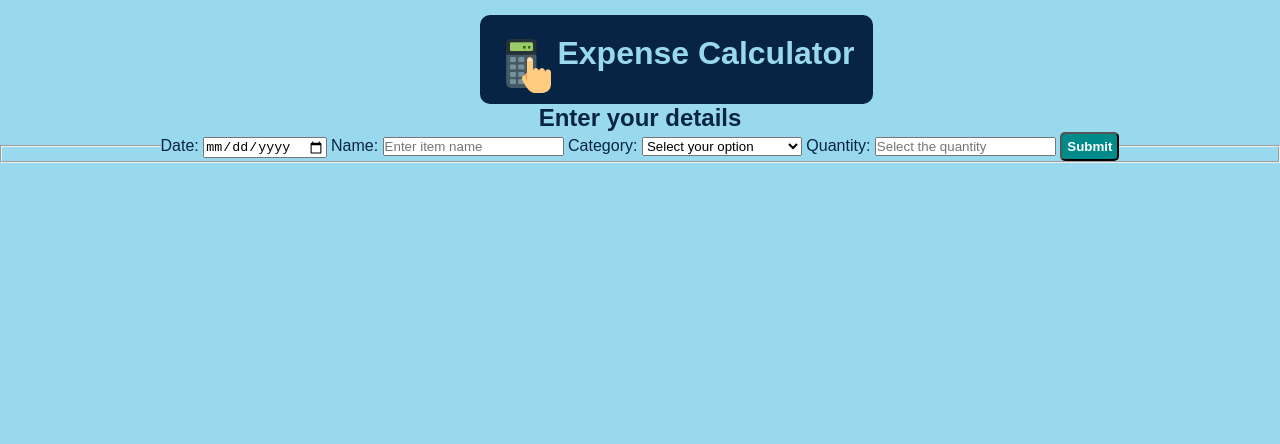
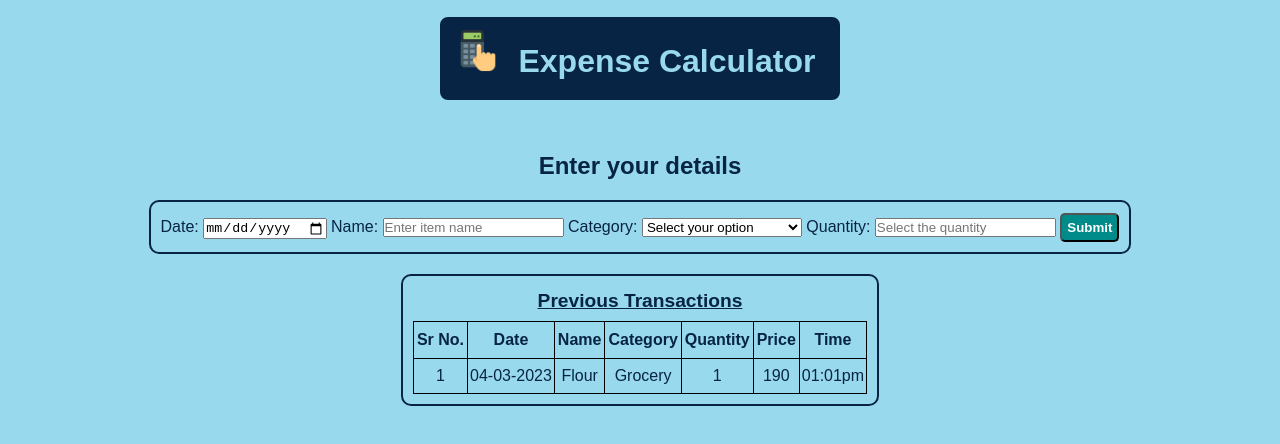
Before and after one commit to Abdulqadirajabsha/Web-Project, a website: page homepage.html in a window 1280 px wide. Drawn offline with Linux system fonts and the light colour scheme.

Commit message:
Changes made to HTML and CSS files. historypage.html and historypage.css deleted

```diff
--- a/CSS-files/historypage.css
+++ /dev/null
@@ -1,48 +0,0 @@
-* {
-  margin: 0;
-  padding: 0;
-  box-sizing: border-box;
-}
-
-html {
-  font-family: sans-serif;
-  color: #072445;
-  background-color: #99d9ee;
-}
-
-body {
-  position: relative;
-  margin: auto;
-  padding: 40%;
-  display: contents;
-  text-align: center;
-}
-
-h1 {
-  width: fit-content;
-  background-color: #072445;
-  color: #99d9ee;
-  border-radius: 10px;
-  margin-top: 15px;
-  margin-left: 37.5%;
-  padding-top: 20px;
-  display: flex;
-  justify-content: center;
-  text-align: center;
-}
-
-#calculator-image {
-  width: 15%;
-  overflow: initial;
-  padding-bottom: 10px;
-}
-
-table,
-tr,
-th,
-td {
-  border: 1px solid black;
-  border-collapse: collapse;
-  padding: 0.5rem;
-  text-align: center;
-}
--- a/CSS-files/homepage.css
+++ b/CSS-files/homepage.css
@@ -18,23 +18,42 @@ body {
   text-align: center;
 }
 
-h1 {
-  width: fit-content;
+.header {
+  border: 2px solid;
   background-color: #072445;
   color: #99d9ee;
   border-radius: 10px;
-  margin-top: 15px;
-  margin-left: 37.5%;
-  padding-top: 20px;
+  padding-bottom: 20px;
+  padding-right: 25px;
+  padding-top: 10px;
   display: flex;
   justify-content: center;
-  text-align: center;
+  width: fit-content;
+  margin: auto;
+  margin-bottom: 50px;
+  margin-top: 15px;
 }
 
 #calculator-image {
-  width: 15%;
-  overflow: initial;
-  padding-bottom: 10px;
+  width: 70px;
+  padding-right: 10px;
+  padding-left: 15px;
+}
+
+form {
+  font-weight: 500;
+  line-height: 30px;
+  border: #072445 2px solid;
+  width: fit-content;
+  margin-left: auto;
+  margin-right: auto;
+  margin-top: 20px;
+  padding: 10px;
+  border-radius: 10px;
+}
+
+fieldset {
+  border: 0;
 }
 
 #submitbutton {
@@ -48,3 +67,22 @@ h1 {
 #submitbutton:hover {
   background-color: lightseagreen;
 }
+
+h3 {
+  text-decoration: underline;
+  font-size: larger;
+  padding-bottom: 5px;
+}
+
+#transactions-table,
+tr,
+th,
+td {
+  border: 1px solid black;
+  border-collapse: collapse;
+  padding: 2px;
+}
+
+#transactions-table tr th {
+  padding: 3px;
+}
--- a/CSS-files/index.css
+++ b/CSS-files/index.css
@@ -30,6 +30,8 @@ body {
   justify-content: center;
   width: fit-content;
   margin: auto;
+  margin-bottom: 50px;
+  margin-top: 15px;
 }
 
 #calculator-image {
@@ -39,12 +41,18 @@ body {
 }
 
 form {
+  line-height: 30px;
+  border: #072445 2px solid;
+  width: fit-content;
+  margin-left: auto;
+  margin-right: auto;
   margin-top: 20px;
-  line-height: 30px;
+  padding: 10px;
+  border-radius: 10px;
 }
 
 main h2 {
-  margin-top: 50px;
+  margin-top: 20px;
   margin-bottom: 15px;
 }
 
--- a/homepage.html
+++ b/homepage.html
@@ -62,6 +62,32 @@
         </legend>
         </fieldset>
       </form>
+
+      <form action="">
+       <h3>Previous Transactions</h3>
+       <table name="transactions-table" id="transactions-table">
+        <tr>
+                <th> Sr No. </th>
+                <th> Date </th>
+                <th> Name </th>
+                <th> Category </td>
+                <th> Quantity </td>
+                <th> Price </th>
+                <th> Time </th>
+        </tr>
+        <tbody>
+        <tr>
+            <td>1</td>
+            <td>04-03-2023</td>
+            <td>Flour</td>
+            <td>Grocery</td>
+            <td>1</td>
+            <td>190</td>
+            <td>01:01pm</td>
+        </tr>
+    </tbody>
+    </table>
+      </form>
     </main>
   </body>
 </html>
```
Also changed, not shown: historypage.html (deleted, +0 -42 lines).
